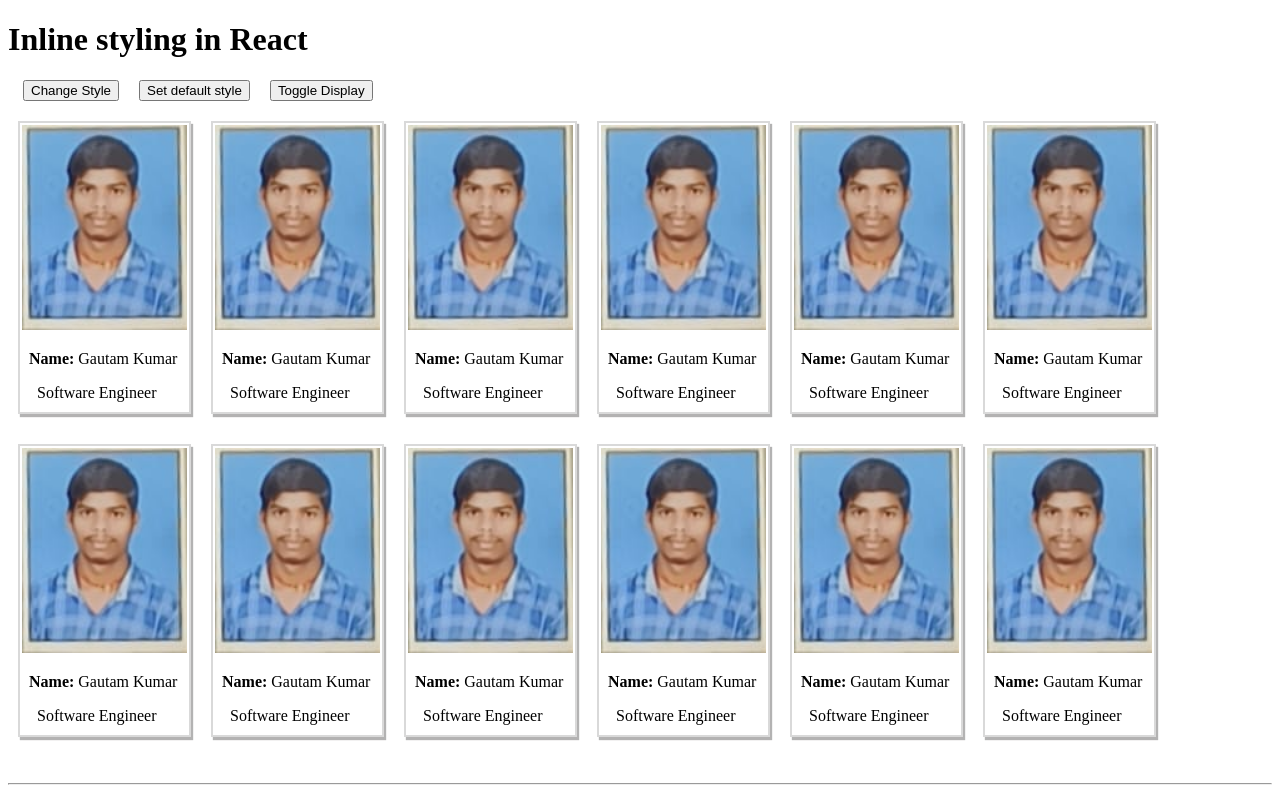
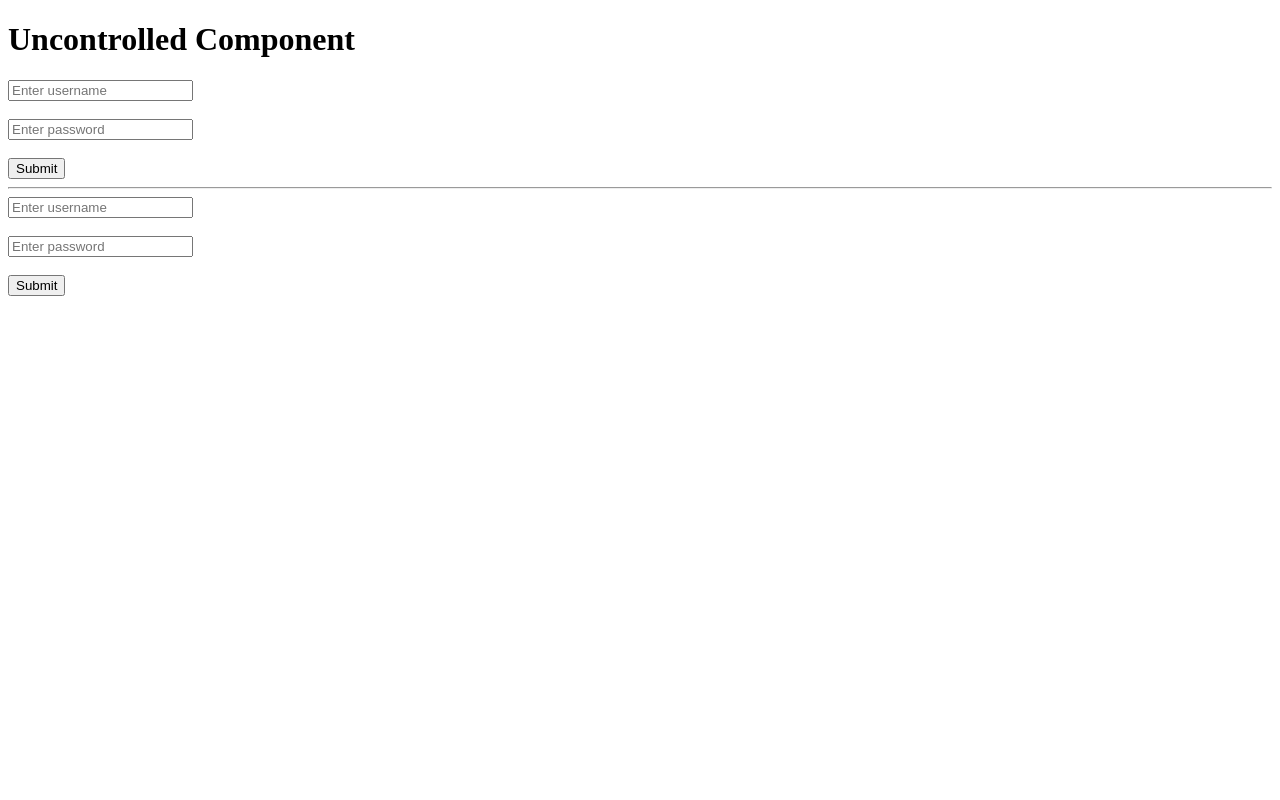
Before and after one commit to GautamKr2/react-Vlog, a React (Vite) app: page / in a window 1280 px wide. Shown: the top 800 px of the page. Built offline with nearby package versions, Linux system fonts and the light colour scheme.

Commit message:
Styling in React completed and uncontrolled component also understand

```diff
--- a/package.json
+++ b/package.json
@@ -11,7 +11,8 @@
   },
   "dependencies": {
     "react": "^19.2.0",
-    "react-dom": "^19.2.0"
+    "react-dom": "^19.2.0",
+    "styled-components": "^6.3.6"
   },
   "devDependencies": {
     "@eslint/js": "^9.39.1",
--- a/src/App.jsx
+++ b/src/App.jsx
@@ -5,9 +5,11 @@ import { useState } from 'react';
 import HandleClock from './handleClock';
 import UseEffect from './useEffect';
 import UseProps, { CollegeInfo, PrintArrayData } from './useProps';
-import InlineStyle from './styleInReact';
+import InlineStyle from './styleInlineReact';
 // import InputField from "./inputField"
 // import CheckBoxes, { Radio } from "./handleForm"
+import StyleComponent from './styleComponent';
+import UncontrolledComponent from './uncontrolledComponent';
 
 function App() {
   const [showClock, setShowClock] = useState(true);
@@ -44,7 +46,10 @@ function App() {
 
     {/* <UseEffect /> */}
 
-    <InlineStyle />
+    {/* <InlineStyle />
+    < StyleComponent /> */}
+
+    <UncontrolledComponent />
   </>
 }
 export default App;
--- /dev/null
+++ b/src/styleComponent.jsx
@@ -0,0 +1,36 @@
+import styled from 'styled-components'
+
+const Heading = styled.h1 `
+    color: red;
+    border: 2px solid black;
+    padding: 10px;
+    width: 360px;
+    border-radius: 5px
+`;
+
+const Button = styled.button({
+    color: 'green',
+    margin: '10px',
+    padding: '8px',
+    width: '110px',
+    borderRadius: '5px'
+});
+
+export default function styleComponent() {
+    // const Heading = styled.h1 `
+    //     color: red
+    // `;
+
+    return <>
+        <Heading> Styled Component </Heading>
+        <Heading> Heading </Heading>
+        <Heading> Normal component </Heading>
+        <Heading> Define outside component </Heading>
+        <Heading> Define inside component </Heading>
+
+        <Button> Log In </Button>
+        <Button> Sign Un </Button>
+        <Button> Back </Button>
+        <Button> Forward </Button>
+    </>
+}
--- /dev/null
+++ b/src/uncontrolledComponent.jsx
@@ -0,0 +1,44 @@
+import { useRef } from "react";
+
+export default function uncontrolledComponent() {
+
+    const handleForm = (ev) => {
+        ev.preventDefault()
+        console.log("Form submitted");
+        let user = document.querySelector("#user").value;
+        let password = document.querySelector("#password").value;
+        console.log(user, password);
+    }
+
+    const userRef = useRef()
+    const passwordRef = useRef()
+    const handleFormRef = (event) => {
+        event.preventDefault();
+        console.log("Form submitted by ref");
+        let user = userRef.current.value;
+        let password = passwordRef.current.value;
+        console.log(user, password);
+    }
+
+    return <>
+        <h1> Uncontrolled Component </h1>
+
+        <form onSubmit={handleForm}>
+            <input type="text" id="user" placeholder="Enter username"/>
+            <br/> <br/>
+            <input type="password" id="password" placeholder="Enter password"/>
+            <br/> <br/>
+            <button> Submit </button>
+        </form>
+
+        <hr/>
+
+        <form onSubmit={handleFormRef}>
+            <input type="text" ref={userRef} placeholder="Enter username"/>
+            <br/> <br/>
+            <input type="password" ref={passwordRef} placeholder="Enter password"/>
+            <br/> <br/>
+            <button> Submit </button>
+        </form>
+    </>
+}
```
Also changed, not shown: src/styleInlineReact.jsx (renamed from src/styleInReact.jsx), 1 other file (tests, documents, lock files or other folders).
